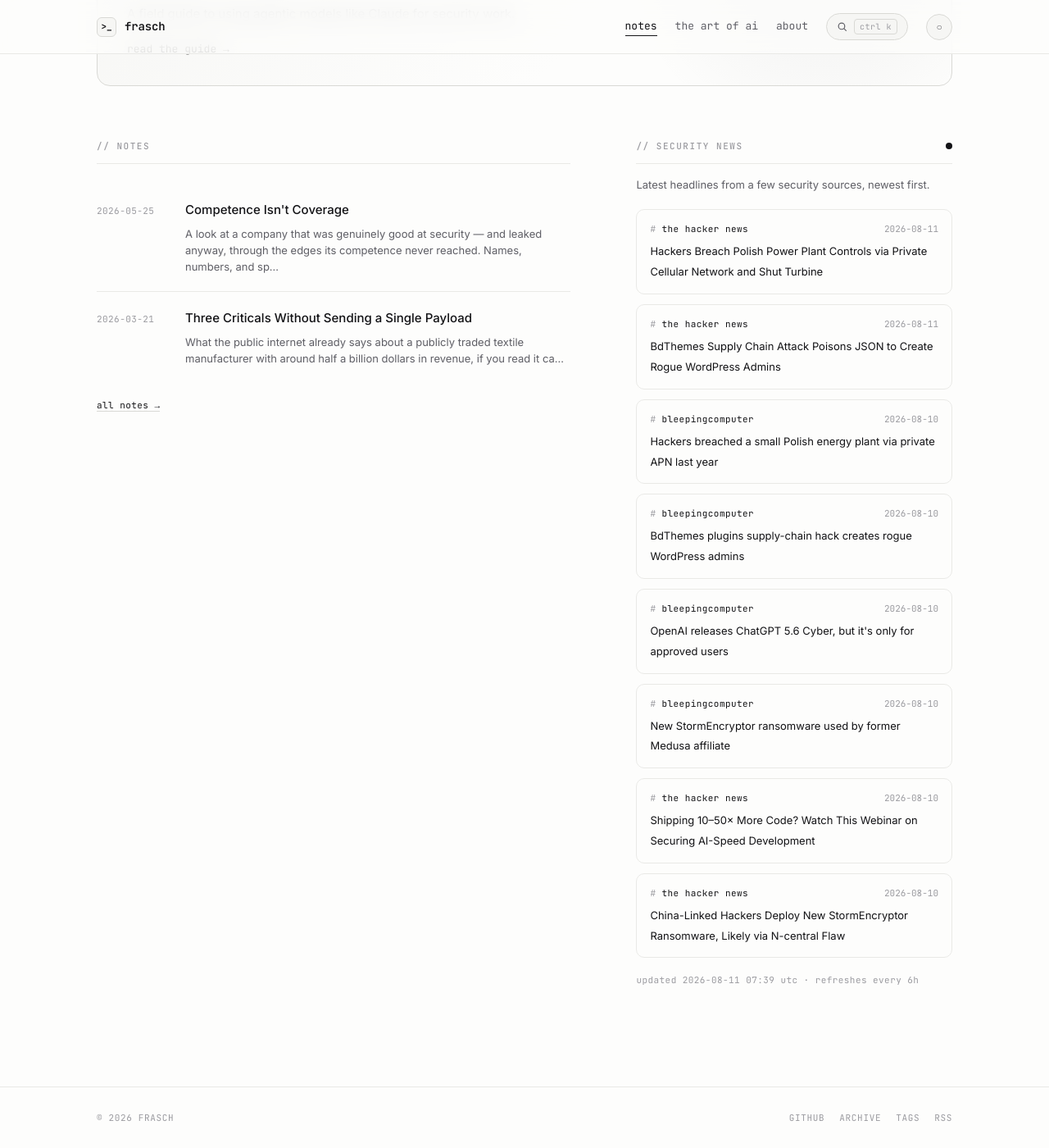
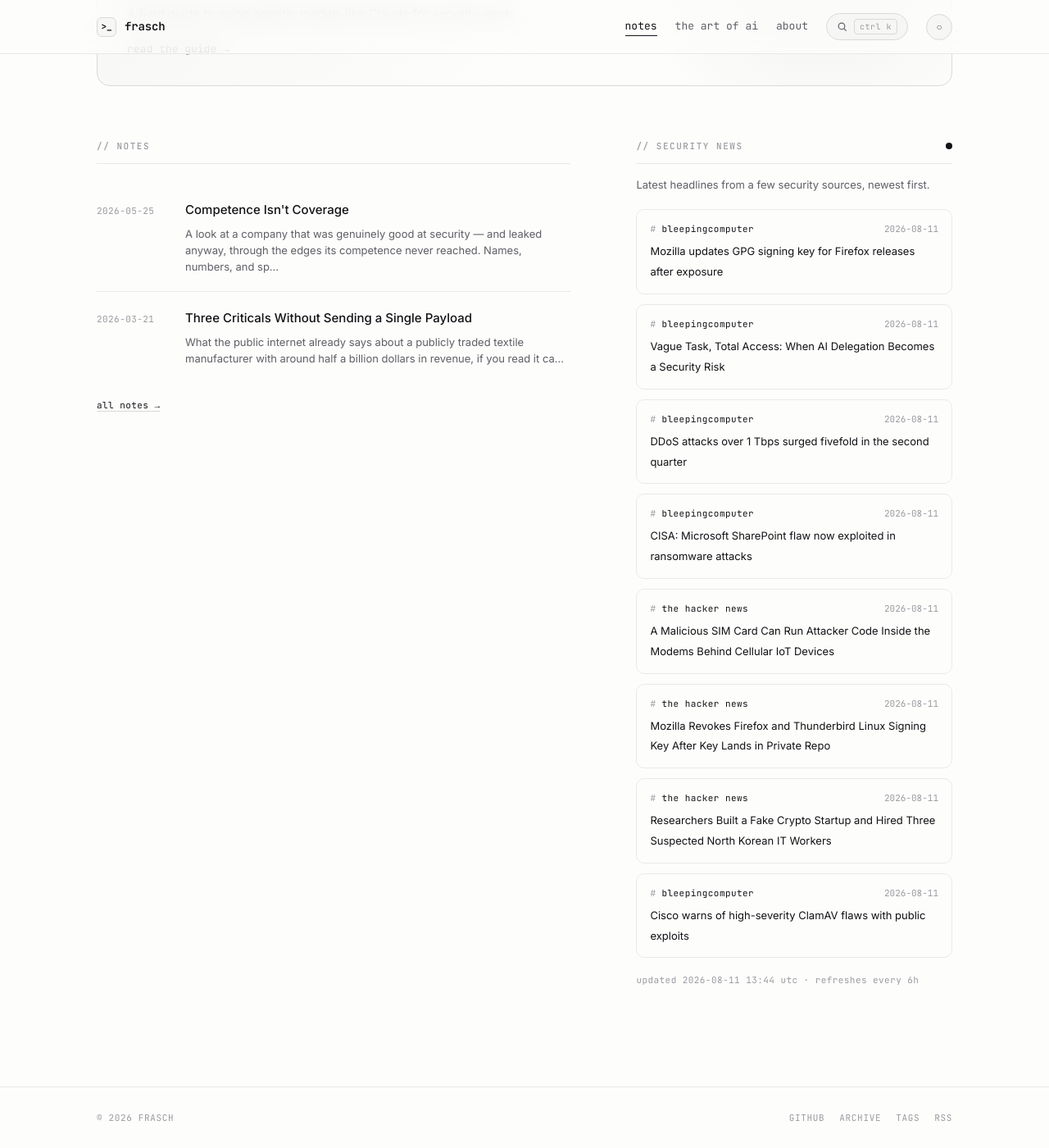
Before and after one commit to whoisfrasch/frasch, a Jekyll site: the page built from index.html, in a window 1280 px wide and 1400 px high, scrolled down 615 px. Shown: the whole window at 82% size. Built offline with Jekyll 4.4.1, drawn with Linux system fonts in a browser that asks for light colours.

Commit message:
Refresh security news feed

```diff
--- a/_data/news.json
+++ b/_data/news.json
@@ -1,53 +1,53 @@
 {
-  "updated": "2026-08-11T07:39:34Z",
+  "updated": "2026-08-11T13:44:47Z",
   "items": [
     {
-      "source": "the hacker news",
-      "title": "Hackers Breach Polish Power Plant Controls via Private Cellular Network and Shut Turbine",
-      "link": "https://thehackernews.com/2026/08/hackers-breach-polish-power-plant.html",
-      "date": "2026-08-11T06:55:45Z"
+      "source": "bleepingcomputer",
+      "title": "Mozilla updates GPG signing key for Firefox releases after exposure",
+      "link": "https://www.bleepingcomputer.com/news/security/mozilla-updates-gpg-key-for-signing-firefox-thunderbird-releases-after-exposure/",
+      "date": "2026-08-11T13:20:28Z"
+    },
+    {
+      "source": "bleepingcomputer",
+      "title": "Vague Task, Total Access: When AI Delegation Becomes a Security Risk",
+      "link": "https://www.bleepingcomputer.com/news/security/vague-task-total-access-when-ai-delegation-becomes-a-security-risk/",
+      "date": "2026-08-11T13:15:24Z"
+    },
+    {
+      "source": "bleepingcomputer",
+      "title": "DDoS attacks over 1 Tbps surged fivefold in the second quarter",
+      "link": "https://www.bleepingcomputer.com/news/security/ddos-attacks-over-1-tbps-surged-fivefold-in-the-second-quarter/",
+      "date": "2026-08-11T13:00:00Z"
+    },
+    {
+      "source": "bleepingcomputer",
+      "title": "CISA: Microsoft SharePoint flaw now exploited in ransomware attacks",
+      "link": "https://www.bleepingcomputer.com/news/security/cisa-microsoft-sharepoint-flaw-now-exploited-in-ransomware-attacks/",
+      "date": "2026-08-11T12:12:16Z"
     },
     {
       "source": "the hacker news",
-      "title": "BdThemes Supply Chain Attack Poisons JSON to Create Rogue WordPress Admins",
-      "link": "https://thehackernews.com/2026/08/bdthemes-supply-chain-attack-poisons.html",
-      "date": "2026-08-11T05:48:44Z"
+      "title": "A Malicious SIM Card Can Run Attacker Code Inside the Modems Behind Cellular IoT Devices",
+      "link": "https://thehackernews.com/2026/08/a-malicious-sim-card-can-run-attacker.html",
+      "date": "2026-08-11T12:05:03Z"
+    },
+    {
+      "source": "the hacker news",
+      "title": "Mozilla Revokes Firefox and Thunderbird Linux Signing Key After Key Lands in Private Repo",
+      "link": "https://thehackernews.com/2026/08/mozilla-revokes-firefox-and-thunderbird.html",
+      "date": "2026-08-11T12:04:51Z"
+    },
+    {
+      "source": "the hacker news",
+      "title": "Researchers Built a Fake Crypto Startup and Hired Three Suspected North Korean IT Workers",
+      "link": "https://thehackernews.com/2026/08/researchers-built-fake-crypto-startup.html",
+      "date": "2026-08-11T11:35:03Z"
     },
     {
       "source": "bleepingcomputer",
-      "title": "Hackers breached a small Polish energy plant via private APN last year",
-      "link": "https://www.bleepingcomputer.com/news/security/hackers-breached-a-small-polish-energy-plant-via-private-apn-last-year/",
-      "date": "2026-08-10T23:07:21Z"
-    },
-    {
-      "source": "bleepingcomputer",
-      "title": "BdThemes plugins supply-chain hack creates rogue WordPress admins",
-      "link": "https://www.bleepingcomputer.com/news/security/bdthemes-plugins-supply-chain-hack-creates-rogue-wordpress-admins/",
-      "date": "2026-08-10T21:12:10Z"
-    },
-    {
-      "source": "bleepingcomputer",
-      "title": "OpenAI releases ChatGPT 5.6 Cyber, but it's only for approved users",
-      "link": "https://www.bleepingcomputer.com/news/security/openai-releases-chatgpt-56-cyber-but-its-only-for-approved-users/",
-      "date": "2026-08-10T19:24:40Z"
-    },
-    {
-      "source": "bleepingcomputer",
-      "title": "New StormEncryptor ransomware used by former Medusa affiliate",
-      "link": "https://www.bleepingcomputer.com/news/security/new-stormencryptor-ransomware-used-by-former-medusa-affiliate/",
-      "date": "2026-08-10T17:42:00Z"
-    },
-    {
-      "source": "the hacker news",
-      "title": "Shipping 10–50× More Code? Watch This Webinar on Securing AI-Speed Development",
-      "link": "https://thehackernews.com/2026/08/shipping-1050-more-code-watch-this.html",
-      "date": "2026-08-10T17:29:17Z"
-    },
-    {
-      "source": "the hacker news",
-      "title": "China-Linked Hackers Deploy New StormEncryptor Ransomware, Likely via N-central Flaw",
-      "link": "https://thehackernews.com/2026/08/china-linked-hackers-deploy-new.html",
-      "date": "2026-08-10T16:38:37Z"
+      "title": "Cisco warns of high-severity ClamAV flaws with public exploits",
+      "link": "https://www.bleepingcomputer.com/news/security/cisco-warns-of-high-severity-clamav-flaws-with-public-exploits/",
+      "date": "2026-08-11T11:03:01Z"
     }
   ]
 }
```
